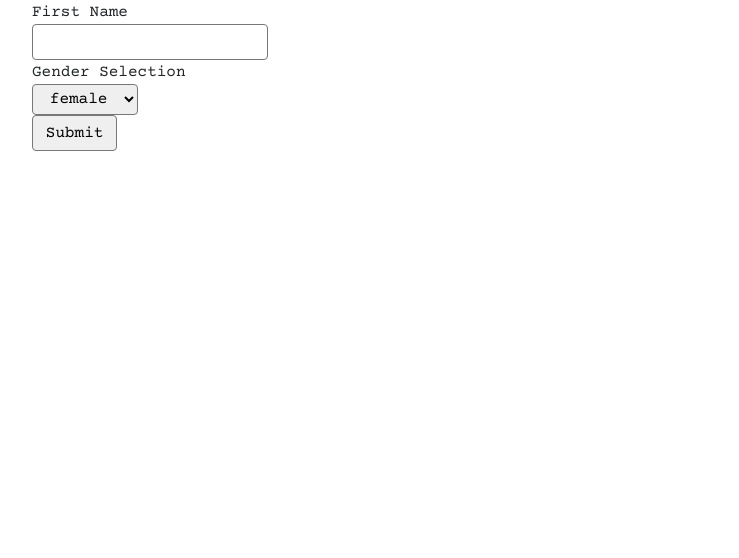
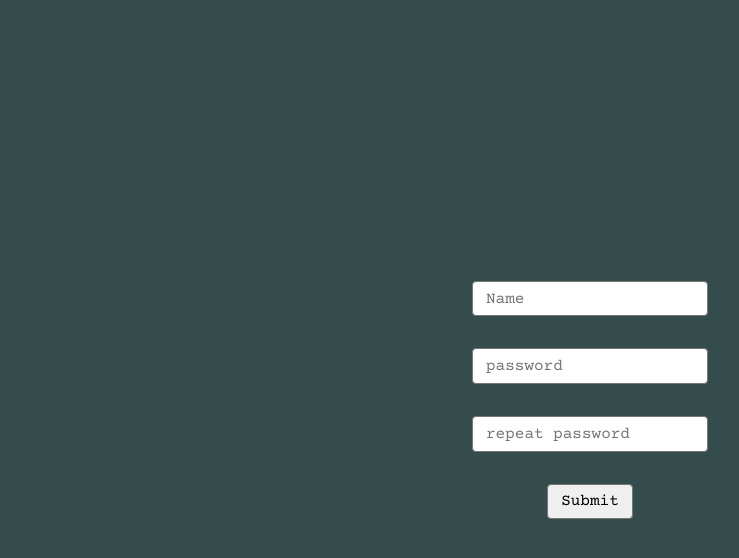
Before and after one commit to MBremodal/garden-clicker-game, a React (Vite) app in the folder fe/: page /register in a window 1280 px wide. Shown: the top 558 px of the page, without its empty margins (50-789 px from the left). Built offline with nearby package versions, Linux system fonts and the light colour scheme.

Commit message:
register and logins form structure

```diff
--- a/fe/src/Pages/AboutPage/aboutPage.scss
+++ b/fe/src/Pages/AboutPage/aboutPage.scss
@@ -1,9 +1,11 @@
+@import '../../globalStyles/variables';
+
 .about-section {
   height: 100dvh;
   width: 100dvw;
   padding: 4rem;
-  background-color: #344D4C;
-  color: #f0f0f0;
+  background-color: $bg-primary;
+  color: $font-primary;
 
   h1 {
     font-size: 24px;
@@ -23,5 +25,4 @@
       transform: translateY(10px);
     }
   }
-
 }
--- /dev/null
+++ b/fe/src/Pages/RegisterLoginPages/LoginPage.tsx
@@ -0,0 +1,38 @@
+import './registerLoginPage.scss';
+import {useForm} from 'react-hook-form';
+
+type loginData = {
+	name: string;
+	password: string;
+};
+
+export default function LoginPage() {
+	const {
+		register,
+		handleSubmit,
+		formState: {errors},
+	} = useForm();
+	const onSubmit = (data: loginData) => console.log(data);
+	console.log(errors);
+
+	return (
+		<div className='login-container'>
+			<div className='container'>
+				<form onSubmit={handleSubmit(onSubmit)}>
+					<input
+						type='text'
+						placeholder='Name'
+						{...register('Name', {required: true})}
+					/>
+					<input
+						type='password'
+						placeholder='password'
+						{...register('password', {required: true, min: 5, maxLength: 20})}
+					/>
+
+					<input type='submit' />
+				</form>
+			</div>
+		</div>
+	);
+}
--- /dev/null
+++ b/fe/src/Pages/RegisterLoginPages/RegisterPage.tsx
@@ -0,0 +1,44 @@
+import './registerLoginPage.scss';
+import {useForm} from 'react-hook-form';
+
+type regData = {
+	name: string;
+	password: string;
+	repeatPassword: string | number;
+};
+
+export default function RegisterPage() {
+	const {
+		register,
+		handleSubmit,
+		formState: {errors},
+	} = useForm();
+	const onSubmit = (data: regData) => console.log(data);
+	// console.log(errors);
+
+	return (
+		<div className='register-container'>
+			<div className='container'>
+				<form onSubmit={handleSubmit(onSubmit)}>
+					<input
+						type='text'
+						placeholder='Name'
+						{...register('Name', {required: true})}
+					/>
+					<input
+						type='password'
+						placeholder='password'
+						{...register('password', {required: true, min: 5, maxLength: 20})}
+					/>
+					<input
+						type='password'
+						placeholder='repeat password'
+						{...register('repeat password', {required: true, min: 5, maxLength: 20})}
+					/>
+
+					<input type='submit' />
+				</form>
+			</div>
+		</div>
+	);
+}
--- /dev/null
+++ b/fe/src/Pages/RegisterLoginPages/registerLoginPage.scss
@@ -0,0 +1,16 @@
+@import '../../globalStyles/variables';
+@import '../../globalStyles/mixins.scss';
+
+.register-container,
+.login-container {
+  min-height: 100dvh;
+  background-color: $bg-primary;
+  @include flex-center;
+
+
+  form {
+    @include flex-center;
+    flex-direction: column;
+    gap: 2rem;
+  }
+}
--- a/fe/src/Pages/RegisterPage/RegisterPage.tsx
+++ /dev/null
@@ -1,35 +0,0 @@
-import ReactDOM from 'react-dom';
-import {useForm, SubmitHandler} from 'react-hook-form';
-
-enum GenderEnum {
-	female = 'female',
-	male = 'male',
-	other = 'other',
-}
-
-interface IFormInput {
-	firstName: string;
-	gender: GenderEnum;
-}
-
-export default function App() {
-	const {register, handleSubmit} = useForm<IFormInput>();
-	const onSubmit: SubmitHandler<IFormInput> = (data) => console.log(data);
-
-	return (
-		<form
-			className='container'
-			onSubmit={handleSubmit(onSubmit)}
-		>
-			<label>First Name</label>
-			<input {...register('firstName')} />
-			<label>Gender Selection</label>
-			<select {...register('gender')}>
-				<option value='female'>female</option>
-				<option value='male'>male</option>
-				<option value='other'>other</option>
-			</select>
-			<input type='submit' />
-		</form>
-	);
-}
--- a/fe/src/globalStyles/_variables.scss
+++ b/fe/src/globalStyles/_variables.scss
@@ -0,0 +1,6 @@
+// fonts
+$font-primary: #f0f0f0;
+
+
+// colors
+$bg-primary: #344D4C;
--- a/fe/src/globalStyles/index.scss
+++ b/fe/src/globalStyles/index.scss
@@ -1,3 +1,6 @@
-// @import '~bootstrap/scss/bootstrap';
+@import './variables';
+@import './mixins.scss';
 @import './reset.scss';
 @import '../components/buttons/buttons';
+
+// @import '~bootstrap/scss/bootstrap';
--- /dev/null
+++ b/fe/src/globalStyles/mixins.scss
@@ -0,0 +1,5 @@
+@mixin flex-center {
+  display: flex;
+  justify-content: center;
+  align-items: center;
+}
--- a/fe/src/globalStyles/reset.scss
+++ b/fe/src/globalStyles/reset.scss
@@ -50,4 +50,5 @@ p {
 .container {
   max-width: 85%;
   margin: 0 auto;
+  padding: 2rem 0;
 }
```
Also changed, not shown: fe/src/Pages/LoginPage/LoginPage.tsx (deleted, +0 -7 lines), fe/src/main.tsx (+8 -3 lines).
